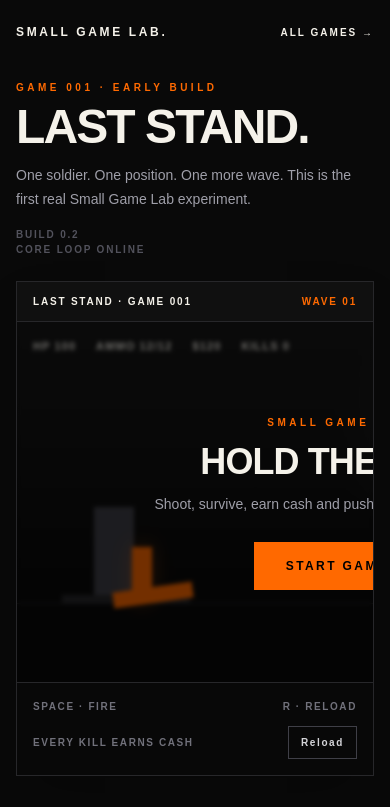
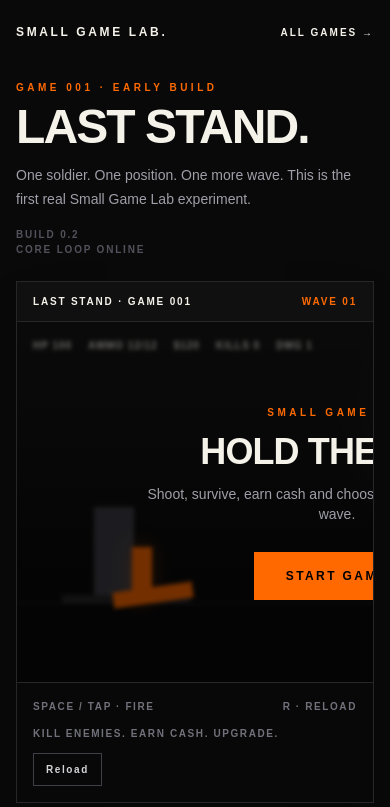
Before and after one commit to jasb-to/smallgamelab, a Next.js app: page /games/last-stand in a window 390 px wide. Shown: the top 807 px of the page. Built offline with nearby package versions, Linux system fonts and the light colour scheme.

Commit message:
feat: Game 001 game feel and upgrade loop
Add enemy variety, wave upgrades, touch firing, and combat feedback to Last Stand.

```diff
--- a/components/last-stand-game.tsx
+++ b/components/last-stand-game.tsx
@@ -2,48 +2,93 @@
 
 import { useCallback, useEffect, useRef, useState } from "react";
 
-type Enemy = { id: number; x: number; hp: number; speed: number; kind: "grunt" | "runner" };
-type Shot = { id: number; x: number };
+type Enemy = {
+  id: number;
+  x: number;
+  hp: number;
+  maxHp: number;
+  speed: number;
+  kind: "grunt" | "runner" | "brute";
+};
+type Shot = { id: number; x: number; damage: number };
+type Upgrade = "damage" | "ammo" | "medic";
 
 const WIDTH = 1000;
+const BASE_AMMO = 12;
+
+const upgrades: Record<Upgrade, { title: string; description: string }> = {
+  damage: { title: "Hotter rounds", description: "+1 damage per shot" },
+  ammo: { title: "Bigger mag", description: "+4 maximum ammo" },
+  medic: { title: "Field medic", description: "+20 HP" },
+};
 
 export default function LastStandGame() {
   const [running, setRunning] = useState(false);
   const [hp, setHp] = useState(100);
-  const [ammo, setAmmo] = useState(12);
+  const [ammo, setAmmo] = useState(BASE_AMMO);
+  const [maxAmmo, setMaxAmmo] = useState(BASE_AMMO);
   const [cash, setCash] = useState(120);
   const [wave, setWave] = useState(1);
   const [kills, setKills] = useState(0);
+  const [damage, setDamage] = useState(1);
   const [enemies, setEnemies] = useState<Enemy[]>([]);
   const [shots, setShots] = useState<Shot[]>([]);
   const [flash, setFlash] = useState(false);
+  const [hitFlash, setHitFlash] = useState(false);
+  const [intermission, setIntermission] = useState(false);
   const nextId = useRef(1);
 
   const spawnWave = useCallback((waveNumber: number) => {
-    const count = Math.min(4 + waveNumber * 2, 18);
-    setEnemies(Array.from({ length: count }, (_, i) => ({
-      id: nextId.current++, x: WIDTH + i * 75 + Math.random() * 120,
-      hp: 1 + Math.floor(waveNumber / 5), speed: 0.55 + Math.random() * 0.55 + waveNumber * 0.025,
-      kind: Math.random() > 0.82 ? "runner" : "grunt",
-    })));
+    const count = Math.min(4 + waveNumber * 2, 20);
+    setEnemies(
+      Array.from({ length: count }, (_, i) => {
+        const roll = Math.random();
+        const kind = waveNumber >= 4 && roll > 0.9 ? "brute" : roll > 0.78 ? "runner" : "grunt";
+        const baseHp = kind === "brute" ? 4 + Math.floor(waveNumber / 3) : 1 + Math.floor(waveNumber / 5);
+        return {
+          id: nextId.current++,
+          x: WIDTH + i * 75 + Math.random() * 120,
+          hp: baseHp,
+          maxHp: baseHp,
+          speed: kind === "brute" ? 0.32 + waveNumber * 0.012 : kind === "runner" ? 0.95 + waveNumber * 0.03 : 0.55 + Math.random() * 0.55 + waveNumber * 0.025,
+          kind,
+        };
+      }),
+    );
   }, []);
 
   const start = () => {
-    setRunning(true); setHp(100); setAmmo(12); setCash(120); setWave(1); setKills(0); setShots([]); spawnWave(1);
+    setRunning(true);
+    setHp(100);
+    setAmmo(BASE_AMMO);
+    setMaxAmmo(BASE_AMMO);
+    setCash(120);
+    setWave(1);
+    setKills(0);
+    setDamage(1);
+    setShots([]);
+    setIntermission(false);
+    spawnWave(1);
   };
 
   const shoot = useCallback(() => {
-    if (!running || ammo <= 0) return;
+    if (!running || intermission || ammo <= 0) return;
     setAmmo((value) => value - 1);
-    setShots((current) => [...current, { id: nextId.current++, x: 225 }]);
-    setFlash(true); window.setTimeout(() => setFlash(false), 70);
-  }, [ammo, running]);
+    setShots((current) => [...current, { id: nextId.current++, x: 225, damage }]);
+    setFlash(true);
+    window.setTimeout(() => setFlash(false), 70);
+  }, [ammo, damage, intermission, running]);
 
-  const reload = useCallback(() => setAmmo(12), []);
+  const reload = useCallback(() => {
+    if (running && !intermission) setAmmo(maxAmmo);
+  }, [intermission, maxAmmo, running]);
 
   useEffect(() => {
     const down = (event: KeyboardEvent) => {
-      if (event.key === " ") { event.preventDefault(); shoot(); }
+      if (event.key === " ") {
+        event.preventDefault();
+        shoot();
+      }
       if (event.key.toLowerCase() === "r") reload();
     };
     window.addEventListener("keydown", down);
@@ -51,62 +96,149 @@ export default function LastStandGame() {
   }, [reload, shoot]);
 
   useEffect(() => {
-    if (!running) return;
+    if (!running || intermission) return;
     const timer = window.setInterval(() => {
-      setShots((current) => current.map((shot) => ({ ...shot, x: shot.x + 28 })).filter((shot) => shot.x < WIDTH));
-      setEnemies((current) => current.map((enemy) => ({ ...enemy, x: enemy.x - enemy.speed })).filter((enemy) => {
-        if (enemy.x <= 210) { setHp((value) => Math.max(0, value - (enemy.kind === "runner" ? 8 : 5))); return false; }
-        return true;
-      }));
+      setShots((current) => current.map((shot) => ({ ...shot, x: shot.x + 30 })).filter((shot) => shot.x < WIDTH));
+      setEnemies((current) =>
+        current
+          .map((enemy) => ({ ...enemy, x: enemy.x - enemy.speed }))
+          .filter((enemy) => {
+            if (enemy.x <= 210) {
+              setHp((value) => Math.max(0, value - (enemy.kind === "runner" ? 8 : enemy.kind === "brute" ? 15 : 5)));
+              setHitFlash(true);
+              window.setTimeout(() => setHitFlash(false), 90);
+              return false;
+            }
+            return true;
+          }),
+      );
     }, 45);
     return () => window.clearInterval(timer);
-  }, [running]);
+  }, [intermission, running]);
 
   useEffect(() => {
-    if (!running || shots.length === 0 || enemies.length === 0) return;
+    if (!running || intermission || shots.length === 0 || enemies.length === 0) return;
     setShots((currentShots) => {
-      const remainingEnemies = [...enemies];
-      let reward = 0; let hitCount = 0; let changed = false;
+      const remainingEnemies = enemies.map((enemy) => ({ ...enemy }));
+      let reward = 0;
+      let hitCount = 0;
+      let changed = false;
       const remainingShots = currentShots.filter((shot) => {
         const targetIndex = remainingEnemies.findIndex((enemy) => Math.abs(enemy.x - shot.x) < 35);
         if (targetIndex === -1) return true;
         changed = true;
-        const target = remainingEnemies[targetIndex]; target.hp -= 1;
-        if (target.hp <= 0) { remainingEnemies.splice(targetIndex, 1); reward += target.kind === "runner" ? 18 : 12; hitCount += 1; }
+        const target = remainingEnemies[targetIndex];
+        target.hp -= shot.damage;
+        if (target.hp <= 0) {
+          remainingEnemies.splice(targetIndex, 1);
+          reward += target.kind === "runner" ? 18 : target.kind === "brute" ? 35 : 12;
+          hitCount += 1;
+        }
         return false;
       });
       if (!changed) return currentShots;
-      setEnemies(remainingEnemies); setCash((value) => value + reward); setKills((value) => value + hitCount);
+      setEnemies(remainingEnemies);
+      setCash((value) => value + reward);
+      setKills((value) => value + hitCount);
       return remainingShots;
     });
-  }, [enemies, running, shots]);
+  }, [enemies, intermission, running, shots]);
 
   useEffect(() => {
-    if (!running || enemies.length > 0) return;
-    const nextWave = wave + 1; setWave(nextWave);
-    const timeout = window.setTimeout(() => spawnWave(nextWave), 900);
+    if (!running || intermission || enemies.length > 0) return;
+    setIntermission(true);
+    const timeout = window.setTimeout(() => setWave((current) => current + 1), 800);
     return () => window.clearTimeout(timeout);
-  }, [enemies.length, running, spawnWave, wave]);
+  }, [enemies.length, intermission, running]);
 
   useEffect(() => {
     if (hp > 0) return;
-    setRunning(false); setEnemies([]); setShots([]);
+    setRunning(false);
+    setIntermission(false);
+    setEnemies([]);
+    setShots([]);
   }, [hp]);
+
+  const chooseUpgrade = (upgrade: Upgrade) => {
+    if (upgrade === "damage") setDamage((value) => value + 1);
+    if (upgrade === "ammo") {
+      setMaxAmmo((value) => value + 4);
+      setAmmo((value) => value + 4);
+    }
+    if (upgrade === "medic") setHp((value) => Math.min(100, value + 20));
+    setIntermission(false);
+    spawnWave(wave);
+  };
 
   return (
     <div className="overflow-hidden border border-zinc-800 bg-[#080808] shadow-2xl">
-      <div className="flex items-center justify-between border-b border-zinc-800 bg-[#101010] px-4 py-3 text-[10px] font-black uppercase tracking-[0.18em]"><span>LAST STAND · GAME 001</span><span className="text-orange-500">WAVE {String(wave).padStart(2, "0")}</span></div>
-      <div className="relative aspect-[16/9] min-h-[360px] overflow-hidden bg-[radial-gradient(circle_at_70%_30%,#252525,transparent_25%),linear-gradient(180deg,#181818_0%,#0b0b0b_72%)]">
+      <div className="flex items-center justify-between border-b border-zinc-800 bg-[#101010] px-4 py-3 text-[10px] font-black uppercase tracking-[0.18em]">
+        <span>LAST STAND · GAME 001</span>
+        <span className="text-orange-500">WAVE {String(wave).padStart(2, "0")}</span>
+      </div>
+      <div
+        className="relative aspect-[16/9] min-h-[360px] overflow-hidden bg-[radial-gradient(circle_at_70%_30%,#252525,transparent_25%),linear-gradient(180deg,#181818_0%,#0b0b0b_72%)]"
+        onPointerDown={(event) => {
+          if (running && !intermission && event.pointerType !== "mouse") shoot();
+        }}
+      >
         <div className="absolute inset-x-0 bottom-0 h-[22%] border-t border-zinc-800 bg-[#0a0a0a]" />
-        <div className="absolute bottom-[22%] left-[12%] h-24 w-10 bg-zinc-700" /><div className="absolute bottom-[22%] left-[7%] h-2 w-32 bg-zinc-800" />
-        <div className="absolute bottom-[22%] left-[18%] h-14 w-5 bg-orange-500 shadow-[0_0_20px_rgba(249,115,22,.3)]" /><div className="absolute bottom-[22%] left-[15%] h-4 w-20 rotate-[-8deg] bg-orange-500" />
-        {enemies.map((enemy) => <div key={enemy.id} className={`absolute bottom-[22%] h-7 w-7 rounded-sm ${enemy.kind === "runner" ? "bg-red-400" : "bg-zinc-500"}`} style={{ left: `${(enemy.x / WIDTH) * 100}%` }}><div className="absolute -top-2 left-0 h-1 w-full bg-zinc-800"><div className="h-full bg-red-500" style={{ width: `${Math.min(100, enemy.hp * 50)}%` }} /></div></div>)}
-        {shots.map((shot) => <div key={shot.id} className="absolute h-1 w-8 bg-yellow-300 shadow-[0_0_10px_rgba(253,224,71,.8)]" style={{ left: `${(shot.x / WIDTH) * 100}%`, bottom: "26%" }} />)}
+        <div className="absolute bottom-[22%] left-[12%] h-24 w-10 bg-zinc-700" />
+        <div className="absolute bottom-[22%] left-[7%] h-2 w-32 bg-zinc-800" />
+        <div className="absolute bottom-[22%] left-[18%] h-14 w-5 bg-orange-500 shadow-[0_0_20px_rgba(249,115,22,.3)]" />
+        <div className="absolute bottom-[22%] left-[15%] h-4 w-20 rotate-[-8deg] bg-orange-500" />
+        {enemies.map((enemy) => (
+          <div
+            key={enemy.id}
+            className={`absolute bottom-[22%] h-7 rounded-sm ${enemy.kind === "runner" ? "h-6 w-5 bg-red-400" : enemy.kind === "brute" ? "h-11 w-11 bg-red-700" : "w-7 bg-zinc-500"}`}
+            style={{ left: `${(enemy.x / WIDTH) * 100}%` }}
+          >
+            <div className="absolute -top-2 left-0 h-1 w-full bg-zinc-800">
+              <div className="h-full bg-red-500" style={{ width: `${(enemy.hp / enemy.maxHp) * 100}%` }} />
+            </div>
+          </div>
+        ))}
+        {shots.map((shot) => (
+          <div key={shot.id} className="absolute h-1 w-8 bg-yellow-300 shadow-[0_0_10px_rgba(253,224,71,.8)]" style={{ left: `${(shot.x / WIDTH) * 100}%`, bottom: "26%" }} />
+        ))}
         {flash && <div className="absolute bottom-[24%] left-[22%] h-4 w-10 rounded-full bg-yellow-200 blur-sm" />}
-        <div className="absolute left-4 top-4 flex gap-5 text-[11px] font-black uppercase tracking-widest"><span>HP {hp}</span><span>AMMO {ammo}/12</span><span>${cash}</span><span>KILLS {kills}</span></div>
-        {!running && <div className="absolute inset-0 flex items-center justify-center bg-black/55 backdrop-blur-[2px]"><div className="text-center"><p className="text-[10px] font-black uppercase tracking-[0.35em] text-orange-500">Small Game Lab</p><h2 className="mt-3 text-4xl font-black uppercase tracking-tight">{hp <= 0 ? "You fell." : "Hold the line."}</h2><p className="mx-auto mt-3 max-w-sm text-sm text-zinc-400">Shoot, survive, earn cash and push through the next wave.</p><button onClick={start} className="mt-7 bg-orange-500 px-8 py-4 text-xs font-black uppercase tracking-[0.2em] text-black transition hover:bg-orange-400">{hp <= 0 ? "Run it back" : "Start game"}</button></div></div>}
+        {hitFlash && <div className="pointer-events-none absolute inset-0 bg-red-500/15" />}
+        <div className="absolute left-4 top-4 flex flex-wrap gap-4 text-[10px] font-black uppercase tracking-widest md:gap-5 md:text-[11px]">
+          <span>HP {hp}</span><span>AMMO {ammo}/{maxAmmo}</span><span>${cash}</span><span>KILLS {kills}</span><span>DMG {damage}</span>
+        </div>
+
+        {intermission && running && hp > 0 && (
+          <div className="absolute inset-0 flex items-center justify-center bg-black/65 backdrop-blur-[2px]">
+            <div className="w-full max-w-xl px-5 text-center">
+              <p className="text-[10px] font-black uppercase tracking-[0.35em] text-orange-500">Wave cleared</p>
+              <h2 className="mt-2 text-3xl font-black uppercase tracking-tight md:text-5xl">Choose your edge.</h2>
+              <div className="mt-6 grid gap-3 md:grid-cols-3">
+                {(Object.keys(upgrades) as Upgrade[]).map((key) => (
+                  <button key={key} onClick={() => chooseUpgrade(key)} className="border border-zinc-700 bg-zinc-950 p-4 text-left transition hover:border-orange-500 hover:bg-zinc-900">
+                    <p className="text-[10px] font-black uppercase tracking-widest text-orange-500">{upgrades[key].title}</p>
+                    <p className="mt-2 text-xs text-zinc-400">{upgrades[key].description}</p>
+                  </button>
+                ))}
+              </div>
+            </div>
+          </div>
+        )}
+
+        {!running && (
+          <div className="absolute inset-0 flex items-center justify-center bg-black/55 backdrop-blur-[2px]">
+            <div className="text-center">
+              <p className="text-[10px] font-black uppercase tracking-[0.35em] text-orange-500">Small Game Lab</p>
+              <h2 className="mt-3 text-4xl font-black uppercase tracking-tight">{hp <= 0 ? "You fell." : "Hold the line."}</h2>
+              <p className="mx-auto mt-3 max-w-sm text-sm text-zinc-400">Shoot, survive, earn cash and choose an upgrade after every wave.</p>
+              <button onClick={start} className="mt-7 bg-orange-500 px-8 py-4 text-xs font-black uppercase tracking-[0.2em] text-black transition hover:bg-orange-400">{hp <= 0 ? "Run it back" : "Start game"}</button>
+            </div>
+          </div>
+        )}
       </div>
-      <div className="flex flex-wrap items-center justify-between gap-3 border-t border-zinc-800 p-4 text-[10px] font-black uppercase tracking-[0.16em] text-zinc-500"><span>SPACE · FIRE</span><span>R · RELOAD</span><span>Every kill earns cash</span><button onClick={reload} className="border border-zinc-700 px-3 py-2 text-zinc-300 hover:border-zinc-500">Reload</button></div>
+      <div className="flex flex-wrap items-center justify-between gap-3 border-t border-zinc-800 p-4 text-[10px] font-black uppercase tracking-[0.16em] text-zinc-500">
+        <span>SPACE / TAP · FIRE</span><span>R · RELOAD</span><span>Kill enemies. Earn cash. Upgrade.</span>
+        <button onClick={reload} className="border border-zinc-700 px-3 py-2 text-zinc-300 hover:border-zinc-500">Reload</button>
+      </div>
     </div>
   );
 }
```
